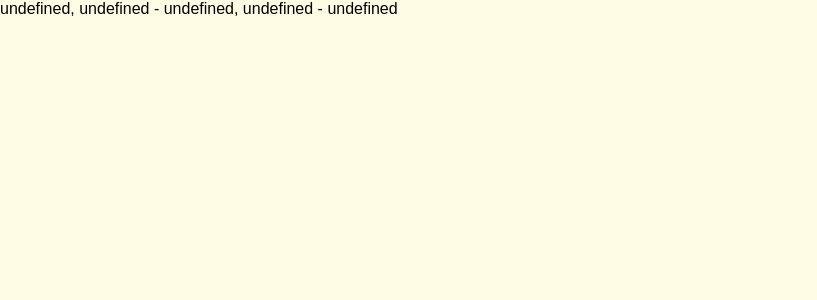
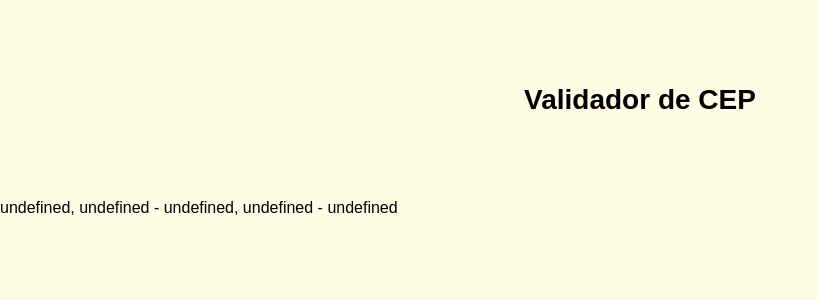
Before and after one commit to gui-cordeiro22/cep-validator, a React (Vite) app: page / in a window 1280 px wide. Shown: the top 300 px of the page, without its empty margins (0-817 px from the left). Built offline with nearby package versions, Linux system fonts and the light colour scheme; no server answers.

Commit message:
feat(header): adding header component intial structures

```diff
--- a/src/components/pages/home-page/home.component.tsx
+++ b/src/components/pages/home-page/home.component.tsx
@@ -1,9 +1,18 @@
 // Dependencies
-import { FunctionComponent } from "react";
+import { Fragment, FunctionComponent } from "react";
 
 // Types
 import { HomePageProps } from "./home.types";
 
-export const HomePage: FunctionComponent<HomePageProps> = ({ testMessage }) => {
-    return <div>{testMessage}</div>;
+export const HomePage: FunctionComponent<HomePageProps> = ({
+    headerSectionCompositions,
+    testMessage,
+}) => {
+    return (
+        <Fragment>
+            {headerSectionCompositions}
+
+            {testMessage}
+        </Fragment>
+    );
 };
--- /dev/null
+++ b/src/components/sections/header/header.component.tsx
@@ -0,0 +1,14 @@
+// Dependencies
+import { FunctionComponent } from "react";
+
+// Styles
+import { Container } from "./header.styles";
+
+// Types
+import { HeaderProps } from "./header.types";
+
+export const Header: FunctionComponent<HeaderProps> = ({
+    brandTitleElement,
+}) => {
+    return <Container>{brandTitleElement}</Container>;
+};
--- /dev/null
+++ b/src/components/sections/header/header.styles.ts
@@ -0,0 +1,15 @@
+// Dependencies
+import styled from "styled-components";
+
+// Styles
+import { pageGutter } from "@/styles/gutter";
+
+export const Container = styled.div`
+    display: flex;
+    flex-direction: column;
+    align-items: center;
+    justify-content: center;
+    width: 100%;
+
+    ${pageGutter}
+`;
--- /dev/null
+++ b/src/components/sections/header/index.ts
@@ -0,0 +1,8 @@
+// Component
+import { Header } from "./header.component";
+
+// Types
+import { HeaderProps } from "./header.types";
+
+export { Header };
+export type { HeaderProps };
--- a/src/main.tsx
+++ b/src/main.tsx
@@ -1,12 +1,18 @@
 // Dependencies
 import { StrictMode } from "react";
 import { createRoot } from "react-dom/client";
+import { ThemeProvider } from "styled-components";
 
 // Components
 import App from "./App.tsx";
 
+// Styles
+import { theme } from "./styles/theme/index.ts";
+
 createRoot(document.getElementById("root")!).render(
-  <StrictMode>
-    <App />
-  </StrictMode>,
+    <StrictMode>
+        <ThemeProvider theme={theme}>
+            <App />
+        </ThemeProvider>
+    </StrictMode>,
 );
--- a/src/pages/home-page/home.page.tsx
+++ b/src/pages/home-page/home.page.tsx
@@ -6,6 +6,8 @@ import { HomePage } from "@/components/pages/home-page";
 
 // Stores
 import { useAddressStore } from "./home.stores";
+import { Header } from "@/components/sections/header";
+import { Typography } from "@/components/utilities/typography";
 
 export const Home: FunctionComponent = () => {
     const { state, actions } = useAddressStore();
@@ -16,6 +18,7 @@ export const Home: FunctionComponent = () => {
 
     useEffect(() => {
         checkAddress("25720062");
+        // eslint-disable-next-line react-hooks/exhaustive-deps
     }, []);
 
     useEffect(() => {
@@ -24,6 +27,17 @@ export const Home: FunctionComponent = () => {
 
     return (
         <HomePage
+            headerSectionCompositions={
+                <Header
+                    brandTitleElement={
+                        <Typography
+                            text="Validador de CEP"
+                            color="black"
+                            variant="display"
+                        />
+                    }
+                />
+            }
             testMessage={
                 address.isLoading
                     ? "Carregando"
--- a/src/styles/theme/styled.d.ts
+++ b/src/styles/theme/styled.d.ts
@@ -1,3 +1,4 @@
+/* eslint-disable @typescript-eslint/no-empty-object-type */
 // Dependencies
 import "styled-components";
 
@@ -5,5 +6,5 @@ import "styled-components";
 import { Theme } from ".";
 
 declare module "styled-components" {
-    type DefaultTheme = Theme;
+    export interface DefaultTheme extends Theme {}
 }
```
Also changed, not shown: src/components/pages/home-page/home.types.ts (+8 -1 lines), src/components/sections/header/header.types.ts (added, +8 -0 lines), 1 other file (tests, documents, lock files or other folders).
